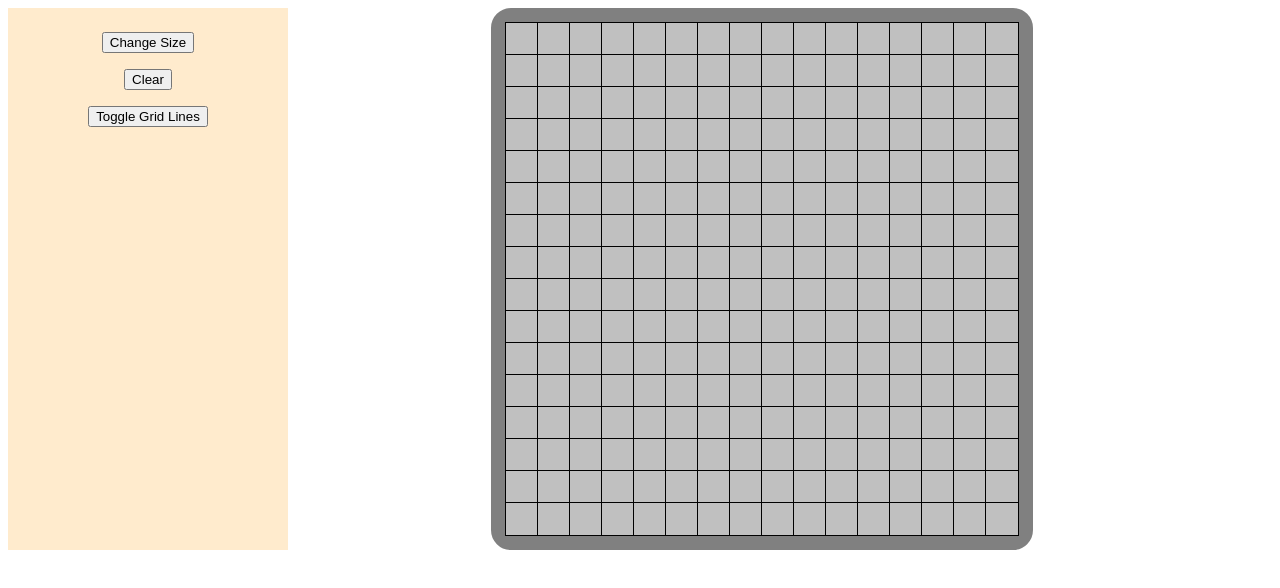
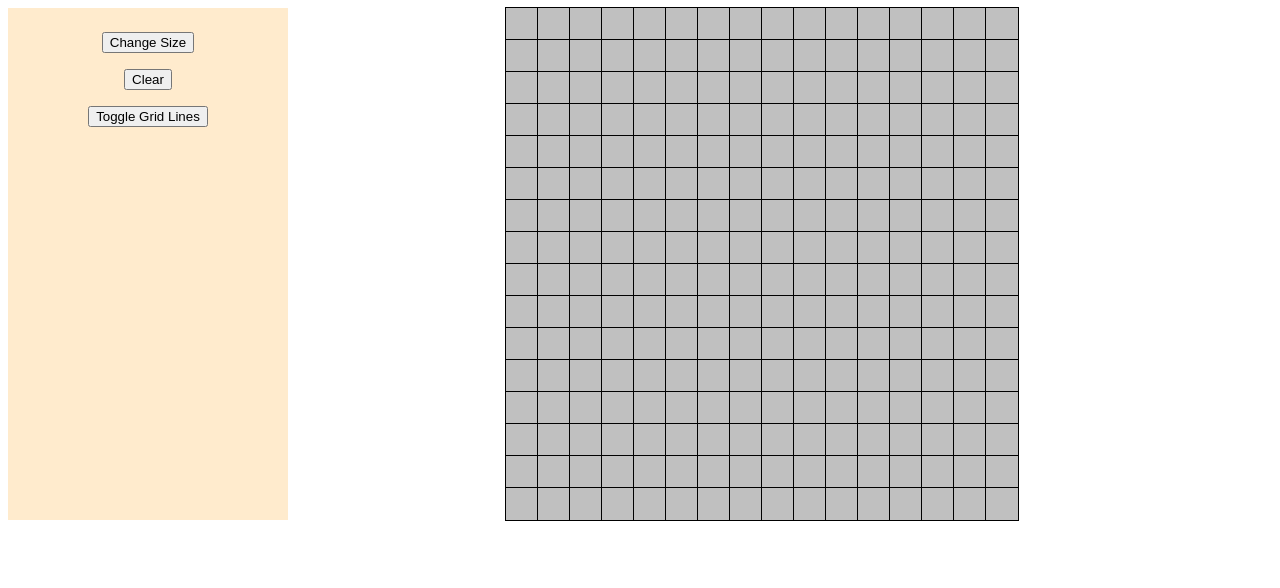
Before and after one commit to DefyingGravity10/etch-a-sketch, a plain HTML site: page index.html in a window 1280 px wide. Drawn offline with Linux system fonts and the light colour scheme.

Commit message:
Removed the border of the grid due to inconsistencies

```diff
--- a/styles.css
+++ b/styles.css
@@ -25,7 +25,6 @@
 .grid {
     flex-wrap: wrap;
     max-width: 512px;
-    border: 15px solid grey;
     border-radius: 20px;
 }
 
```
